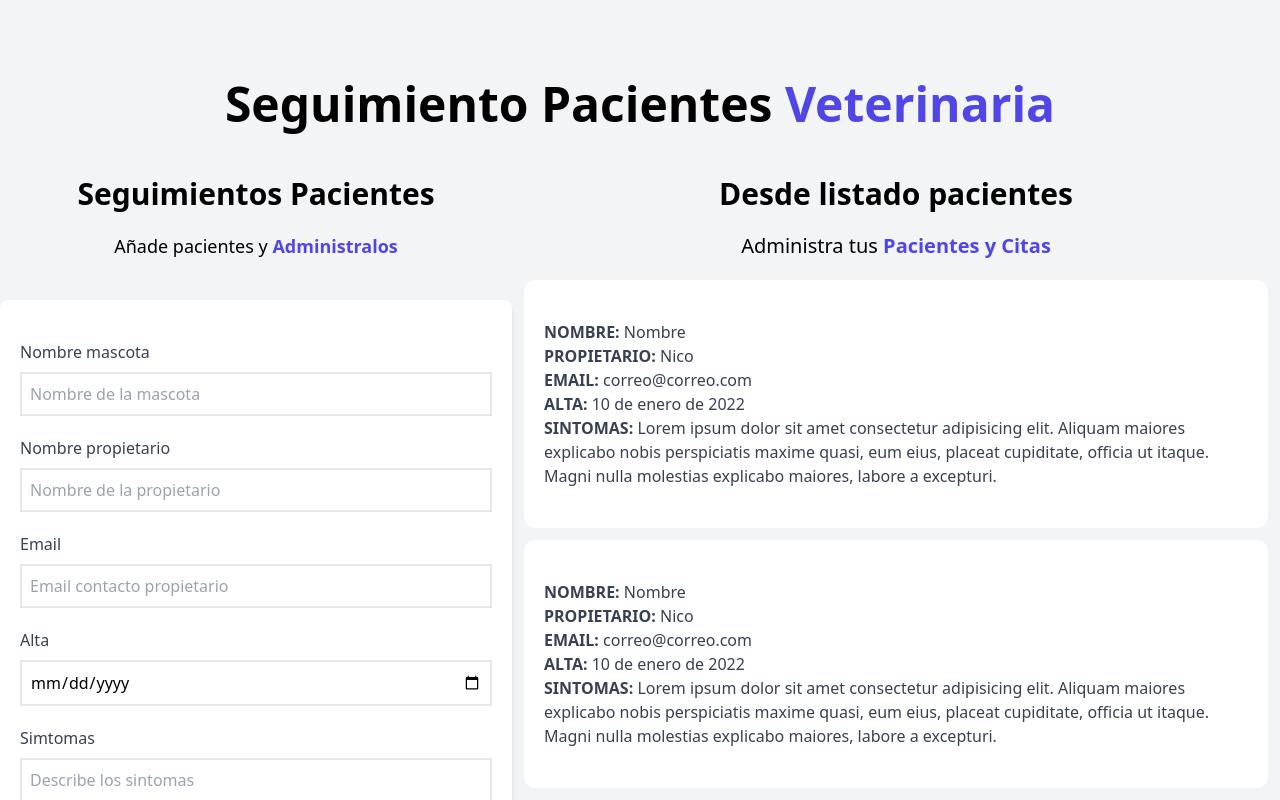
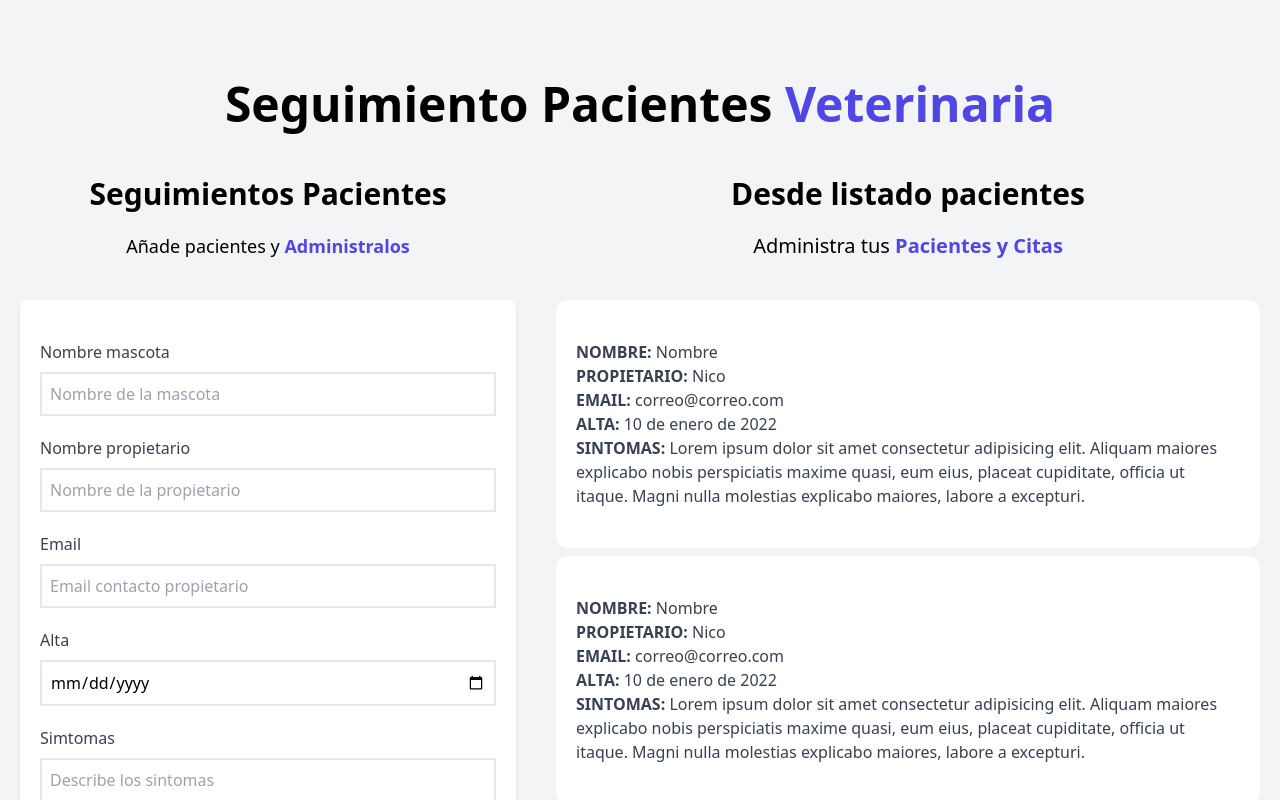
Before and after one commit to nicomartin8542/citas-app, a React (Vite) app: page / in a window 1280 px wide. Shown: the top 800 px of the page. Built offline with nearby package versions, Linux system fonts and the light colour scheme.

Commit message:
Subiendo cambios

```diff
--- a/src/components/Formulario.jsx
+++ b/src/components/Formulario.jsx
@@ -24,7 +24,7 @@ const Formulario = () => {
   }
 
   return (
-    <div className="md:w-1/2 lg:w-2/5">
+    <div className="md:w-1/2 lg:w-2/5 mx-5">
       <h2 className="font-black text-3xl text-center">
         Seguimientos Pacientes
       </h2>
--- a/src/components/ListadoPacientes.jsx
+++ b/src/components/ListadoPacientes.jsx
@@ -2,15 +2,16 @@ import Pacientes from "./Pacientes";
 
 const ListadoPacientes = () => {
   return (
-    <div className="md:w-1/2 lg:w-3/5 h-screen md:overflow-y-scroll">
+    <div className="md:w-1/2 lg:w-3/5 h-screen ">
       <h2 className="font-black text-3xl text-center">
         Desde listado pacientes
       </h2>
-      <p className="text-xl mb-5 mt-5 text-center">
+      <p className="text-xl mb-10 mt-5 text-center">
         Administra tus {""}
         <span className="text-indigo-600 font-bold">Pacientes y Citas</span>
       </p>
 
+      <div className="h-screen md:overflow-y-scroll">
         <Pacientes />
         <Pacientes />
         <Pacientes />
@@ -18,6 +19,7 @@ const ListadoPacientes = () => {
         <Pacientes />
         <Pacientes />
       </div>
+    </div>
   );
 };
 
--- a/src/components/Pacientes.jsx
+++ b/src/components/Pacientes.jsx
@@ -1,6 +1,6 @@
 const Pacientes = () => {
   return (
-    <div className="bg-white m-3 px-5 py-10 rounded-xl">
+    <div className="bg-white mx-5 mb-2 px-5 py-10 rounded-xl ">
       <p className="uppercase font-bold text-gray-700">
         Nombre: {""}
         <span className="font-normal normal-case">Nombre</span>
```
Lines whose indentation alone changed are shown as unchanged.
